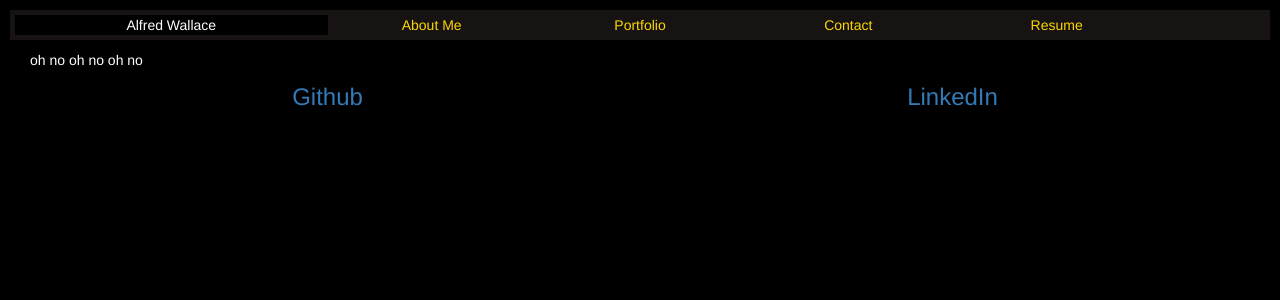
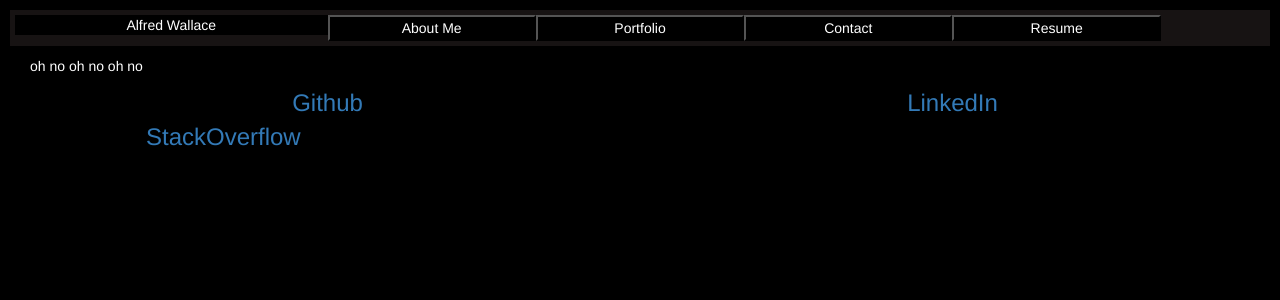
Before and after one commit to alfwall/portfolio-redux, a React (Vite) app: page / in a window 1280 px wide. Shown: the top 300 px of the page. Built offline with nearby package versions, Linux system fonts and the light colour scheme.

Commit message:
Put state-changing method in Header for changing the Body

```diff
--- a/src/App/Footer/index.jsx
+++ b/src/App/Footer/index.jsx
@@ -13,6 +13,10 @@ function Footer() {
                     className="col-xs-6">
                     LinkedIn
                 </a>
+                <a href="https://stackoverflow.com/users/6519655/"
+                    className="col-sm-4 col-xs-12">
+                    StackOverflow
+                </a>
             </div>
         </footer>
     );
--- a/src/App/Header/index.jsx
+++ b/src/App/Header/index.jsx
@@ -1,24 +1,30 @@
 import "./index.css"
 
-function Header() {
+
+function Header(props) {
+    function ChangeTab(newTab) {
+        props.onTabClick(newTab);
+        console.log(`changing to new tab: ${newTab}`);
+    }
+
     return (
         <header id="header" className="col-xs-12">
             <div className="row">
                 <span className="col-xs-12 col-sm-3">
                     Alfred Wallace
                 </span>
-                <a href="/about-me" className="col-xs-12 col-sm-2">
+                <button onClick={() => ChangeTab("about-me")} className="col-xs-12 col-sm-2 ">
                     About Me
-                </a>
-                <a href="/portfolio" className="col-xs-12 col-sm-2">
+                </button>
+                <button onClick={() => ChangeTab("portfolio")} className="col-xs-12 col-sm-2">
                     Portfolio
-                </a>
-                <a href="/contact" className="col-xs-12 col-sm-2">
+                </button>
+                <button onClick={() => ChangeTab("contact")} className="col-xs-12 col-sm-2">
                     Contact
-                </a>
-                <a href="/resume" className="col-xs-12 col-sm-2">
+                </button>
+                <button onClick={() => ChangeTab("resume")} className="col-xs-12 col-sm-2">
                     Resume
-                </a>
+                </button>
             </div>
         </header>
     );
--- a/src/App/index.jsx
+++ b/src/App/index.jsx
@@ -1,3 +1,4 @@
+import React from "react";
 import Header from "./Header"
 import Body from "./Body"
 import Footer from "./Footer"
@@ -5,11 +6,12 @@ import "../bootstrap.min.css"
 import "./index.css"
 
 function App() {
+  const [currentTab, setCurrentTab] = React.useState(0)
 
   return (
     <div className="row">
-      <Header />
-      <Body />
+      <Header onTabClick={setCurrentTab} />
+      <Body tab={currentTab} />
       <Footer />
     </div>
   )
```
Also changed, not shown: .eslintrc.cjs.
